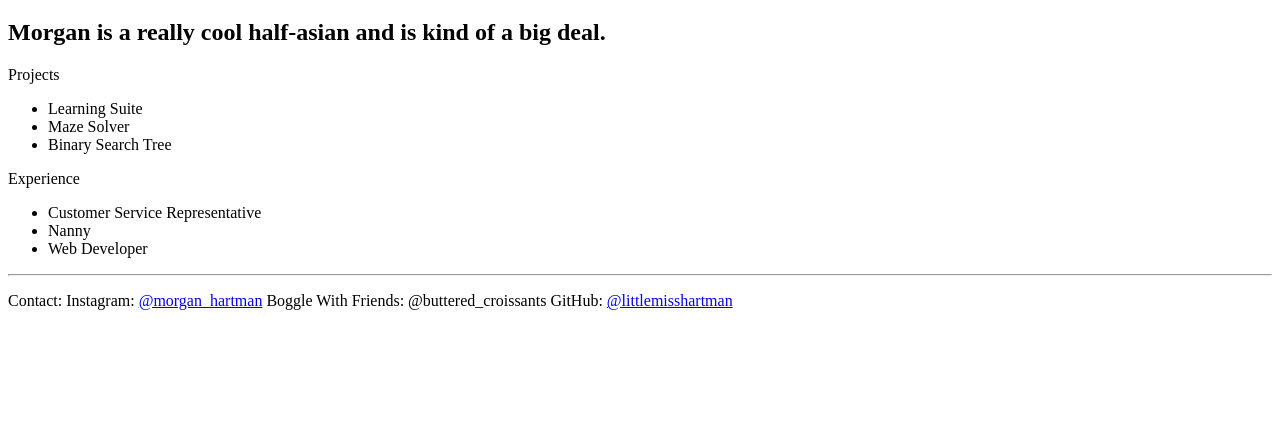
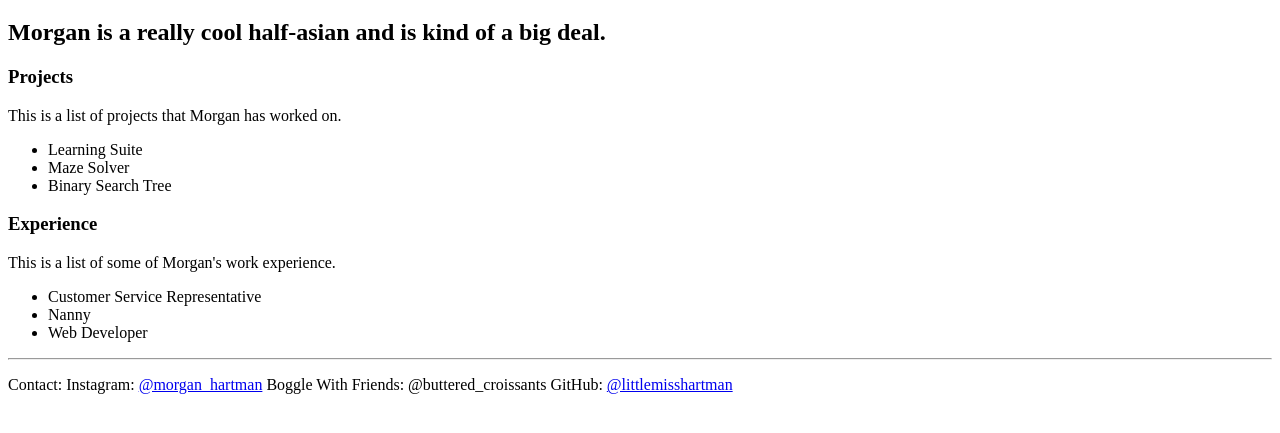
Before and after one commit to littlemisshartman/CS-260-Activity-4, a plain HTML site: page index.html in a window 1280 px wide. Shown: the part 61-494 px from the top of the page. Drawn offline with Linux system fonts and the light colour scheme.

Commit message:
Second commit

```diff
--- a/index.html
+++ b/index.html
@@ -3,13 +3,15 @@
 	<title>Morgan's Page</title>
 	<h1>This is Morgan's Page!</h1>
 	<h2>Morgan is a really cool half-asian and is kind of a big deal.</h2>
-	<p>Projects</p>
+	<h3>Projects</h3>
+	<p>This is a list of projects that Morgan has worked on.</p>
 	<ul>
 		<li>Learning Suite</li>
 		<li>Maze Solver</li>
 		<li>Binary Search Tree</li>
 	</ul>
-	<p>Experience</p>
+	<h3>Experience</h3>
+	<p>This is a list of some of Morgan's work experience.</p>
 	<ul>
 		<li>Customer Service Representative</li>
 		<li>Nanny</li>
@@ -17,7 +19,4 @@
 	</ul>
 	<hr>
 	<p>Contact: Instagram: <a href="https://www.instagram.com/morgan_hartman/?hl=en">@morgan_hartman</a> Boggle With Friends: @buttered_croissants GitHub: <a href="https://github.com/littlemisshartman">@littlemisshartman</a></p>
-
-
-
 </html>
```
